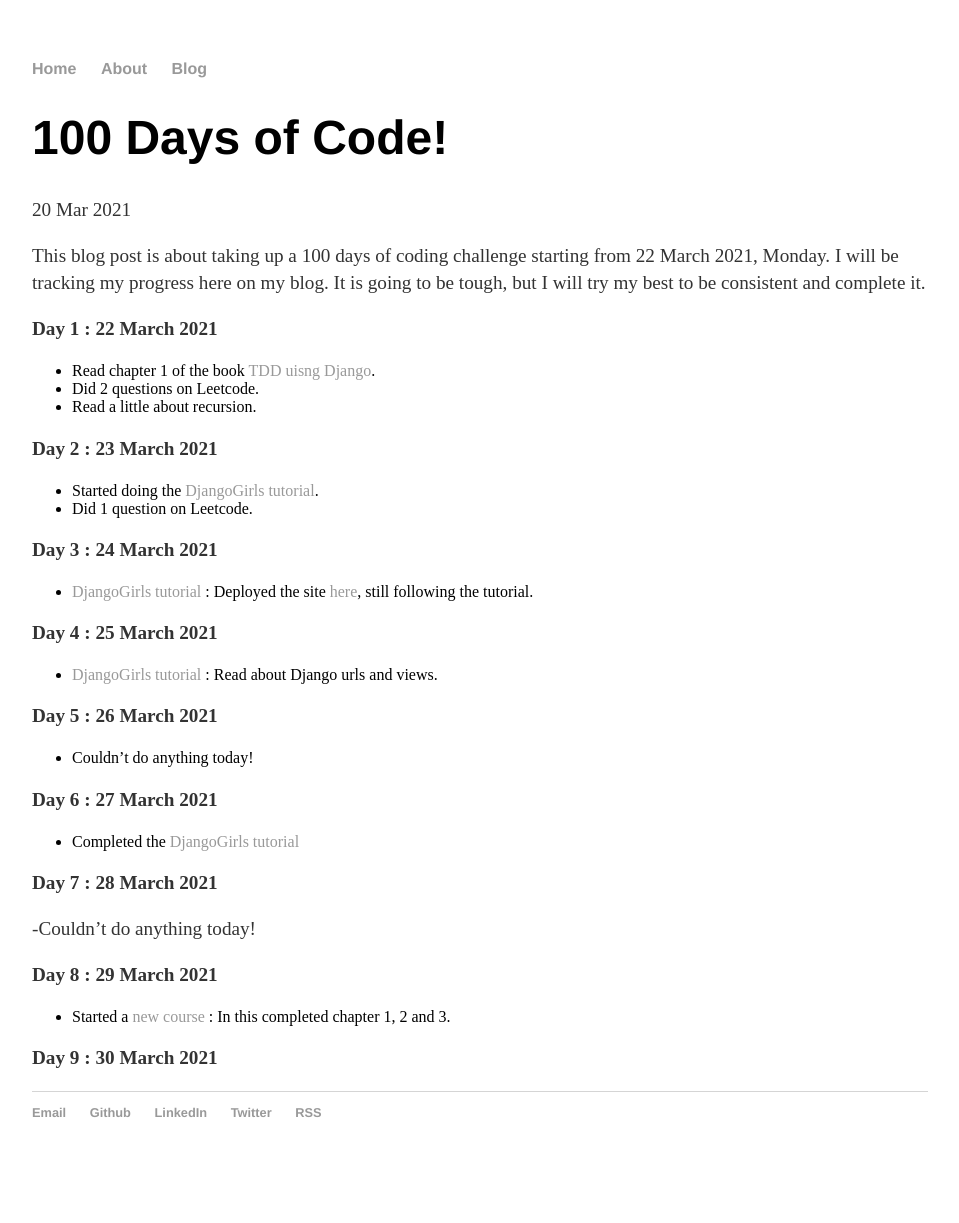
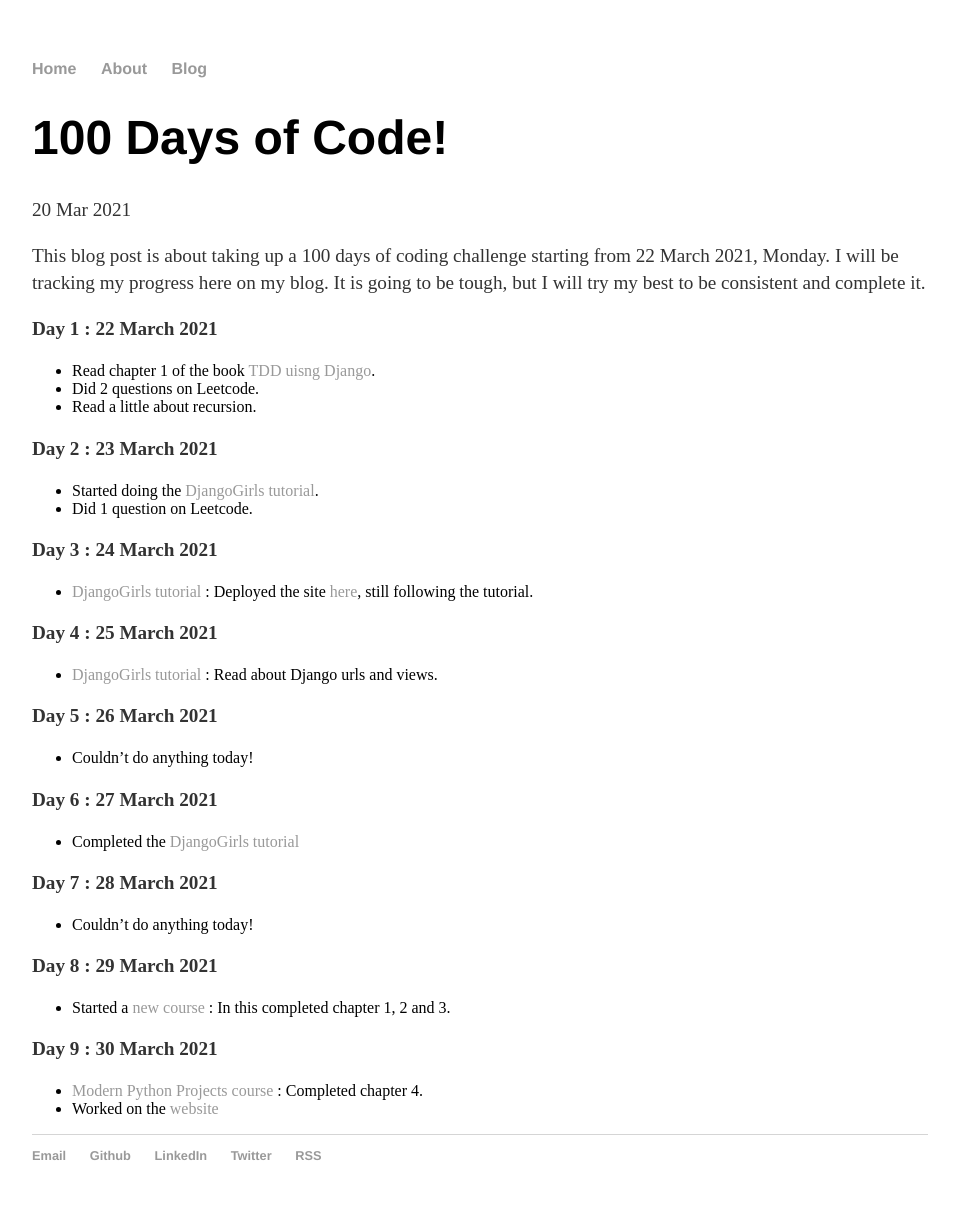
Before and after one commit to ssurbhi560/ssurbhi560.github.io, a Jekyll site: the page built from _posts/2021-03-20-100-Days-of-Code.md, in a window 1280 px wide. Shown: the whole page, without its empty margins (160-1119 px from the left). Built offline with Jekyll 4.4.1, drawn with Linux system fonts in a browser that asks for light colours; before the commit the page ends 1180 px from its top, so only the background shows below that.

Commit message:
100 days of code : Day 9

```diff
--- a/_posts/2021-03-20-100-Days-of-Code.md
+++ b/_posts/2021-03-20-100-Days-of-Code.md
@@ -34,10 +34,13 @@ This blog post is about taking up a 100 days of coding challenge starting from 2
 
 **Day 7 : 28 March 2021**
 
--Couldn't do anything today!
+- Couldn't do anything today!
 
 **Day 8 : 29 March 2021**
 
 - Started a [new course](https://training.talkpython.fm/courses/modern-python-projects) : In this completed chapter 1, 2 and 3.
 
 **Day 9 : 30 March 2021**
+
+- [Modern Python Projects course](https://training.talkpython.fm/courses/modern-python-projects) : Completed chapter 4.
+- Worked on the [website](https://blogsbook.pythonanywhere.com)
```
